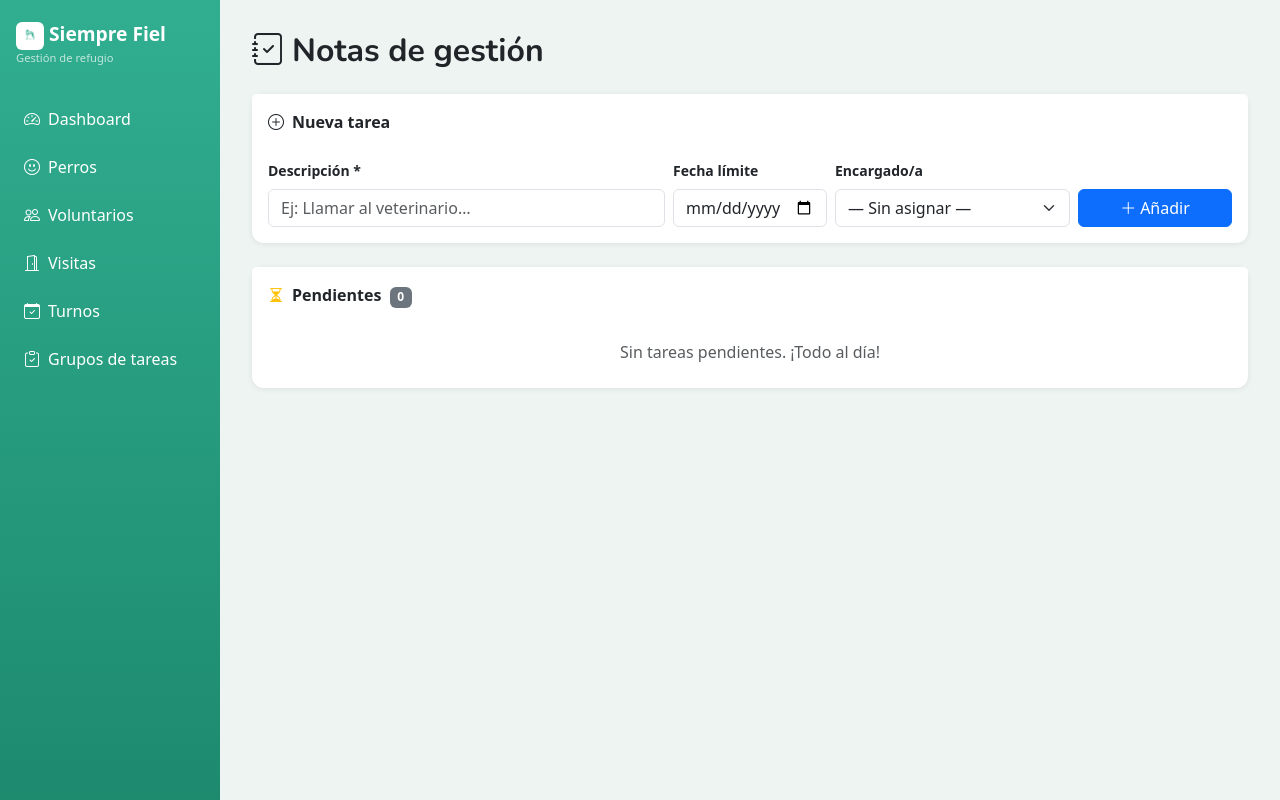
After one commit to Rodry03/siempreFiel, a FastAPI app: template app/templates/notas/list.html in a window 1280 px wide. The commit adds this page. Run offline with FastAPI, Linux system fonts and the light colour scheme; the template is opened without the code that fills it, so the values that code supplies are empty; parts of the project's set-up code (start-up, migrations or seed data) failed here and were passed over.

Commit message:
tareas de junta: creada nueva seccion

```diff
--- a/app/auth.py
+++ b/app/auth.py
@@ -48,6 +48,20 @@ def require_not_veterano(request: Request):
     return user
 
 
+def require_directiva(request: Request):
+    user = getattr(request.state, "current_user", None)
+    if not user:
+        raise NotAuthenticated()
+    from app.models import RolUsuario, PerfilVoluntario
+    if user.rol == RolUsuario.admin:
+        return user
+    if user.voluntario and user.voluntario.perfil in (
+        PerfilVoluntario.directiva, PerfilVoluntario.apoyo_en_junta
+    ):
+        return user
+    raise NotAuthorized()
+
+
 def flash(request: Request, message: str, category: str = "success") -> None:
     msgs = request.session.get("_flash", [])
     msgs.append({"category": category, "message": message})
@@ -67,9 +81,12 @@ class CurrentUserMiddleware:
             if user_id:
                 from app.database import SessionLocal
                 from app.models import Usuario
+                from sqlalchemy.orm import joinedload
                 db = SessionLocal()
                 try:
-                    user = db.query(Usuario).filter(
+                    user = db.query(Usuario).options(
+                        joinedload(Usuario.voluntario)
+                    ).filter(
                         Usuario.id == user_id,
                         Usuario.activo == True,
                     ).first()
--- a/app/main.py
+++ b/app/main.py
@@ -6,7 +6,7 @@ from starlette.exceptions import HTTPException as StarletteHTTPException
 from starlette.middleware.sessions import SessionMiddleware
 from app.templates_config import templates
 from app.database import init_db
-from app.routers import dashboard, perros, voluntarios, turnos, turnos_admin, visitas, usuarios, tareas
+from app.routers import dashboard, perros, voluntarios, turnos, turnos_admin, visitas, usuarios, tareas, notas
 from app.routers import login as login_router
 from app.auth import NotAuthenticated, NotAuthorized, CurrentUserMiddleware
 
@@ -41,6 +41,7 @@ app.include_router(turnos_admin.router)
 app.include_router(visitas.router)
 app.include_router(usuarios.router)
 app.include_router(tareas.router)
+app.include_router(notas.router)
 
 
 @app.exception_handler(StarletteHTTPException)
--- a/app/templates/base.html
+++ b/app/templates/base.html
@@ -120,8 +120,14 @@
       </a>
       {% endif %}
       <a class="nav-link {% if '/tareas' in request.url.path %}active{% endif %}" href="/tareas/">
-        <i class="bi bi-clipboard-check me-2"></i>Tareas
+        <i class="bi bi-clipboard-check me-2"></i>Grupos de tareas
       </a>
+      {% set _u = request.state.current_user %}
+      {% if _u and (_u.rol.value == 'admin' or (_u.voluntario and _u.voluntario.perfil.value in ('directiva', 'apoyo_en_junta'))) %}
+      <a class="nav-link {% if '/notas' in request.url.path %}active{% endif %}" href="/notas/">
+        <i class="bi bi-journal-check me-2"></i>Notas
+      </a>
+      {% endif %}
       {% if request.state.current_user and request.state.current_user.rol.value == 'admin' %}
       <a class="nav-link {% if '/usuarios' in request.url.path %}active{% endif %}" href="/usuarios/">
         <i class="bi bi-shield-lock me-2"></i>Usuarios
@@ -182,8 +188,14 @@
         </a>
         {% endif %}
         <a class="nav-link {% if '/tareas' in request.url.path %}active{% endif %}" href="/tareas/">
-          <i class="bi bi-clipboard-check me-2"></i>Tareas
+          <i class="bi bi-clipboard-check me-2"></i>Grupos de tareas
         </a>
+        {% set _u = request.state.current_user %}
+        {% if _u and (_u.rol.value == 'admin' or (_u.voluntario and _u.voluntario.perfil.value in ('directiva', 'apoyo_en_junta'))) %}
+        <a class="nav-link {% if '/notas' in request.url.path %}active{% endif %}" href="/notas/">
+          <i class="bi bi-journal-check me-2"></i>Notas
+        </a>
+        {% endif %}
         {% if request.state.current_user and request.state.current_user.rol.value == 'admin' %}
         <a class="nav-link {% if '/usuarios' in request.url.path %}active{% endif %}" href="/usuarios/">
           <i class="bi bi-shield-lock me-2"></i>Usuarios
--- /dev/null
+++ b/app/templates/notas/list.html
@@ -0,0 +1,155 @@
+{% extends "base.html" %}
+{% block title %}Notas de gestión{% endblock %}
+
+{% block content %}
+<div class="d-flex justify-content-between align-items-center mb-4">
+  <h2 class="fw-bold mb-0"><i class="bi bi-journal-check me-2"></i>Notas de gestión</h2>
+</div>
+
+<!-- Formulario nueva nota -->
+<div class="card mb-4">
+  <div class="card-header bg-white fw-semibold border-0 pt-3">
+    <i class="bi bi-plus-circle me-2"></i>Nueva tarea
+  </div>
+  <div class="card-body">
+    <form method="post" action="/notas/nueva">
+      <div class="row g-2 align-items-end">
+        <div class="col-md-5">
+          <label class="form-label small fw-semibold">Descripción *</label>
+          <input type="text" name="texto" class="form-control" placeholder="Ej: Llamar al veterinario…" required>
+        </div>
+        <div class="col-md-2">
+          <label class="form-label small fw-semibold">Fecha límite</label>
+          <input type="date" name="fecha_limite" class="form-control">
+        </div>
+        <div class="col-md-3">
+          <label class="form-label small fw-semibold">Encargado/a</label>
+          <select name="encargado_id" class="form-select">
+            <option value="">— Sin asignar —</option>
+            {% for v in encargados %}
+            <option value="{{ v.id }}">{{ v.nombre }} {{ v.apellido }}</option>
+            {% endfor %}
+          </select>
+        </div>
+        <div class="col-md-2">
+          <button type="submit" class="btn btn-primary w-100">
+            <i class="bi bi-plus-lg me-1"></i>Añadir
+          </button>
+        </div>
+      </div>
+    </form>
+  </div>
+</div>
+
+<!-- Tareas pendientes -->
+<div class="card mb-4">
+  <div class="card-header bg-white fw-semibold border-0 pt-3 d-flex justify-content-between align-items-center">
+    <span><i class="bi bi-hourglass-split me-2 text-warning"></i>Pendientes
+      <span class="badge bg-secondary ms-1">{{ pendientes | length }}</span>
+    </span>
+  </div>
+  <div class="card-body p-0">
+    {% if pendientes %}
+    <ul class="list-group list-group-flush">
+      {% for n in pendientes %}
+      {% set vencida = n.fecha_limite and n.fecha_limite < hoy %}
+      {% set hoy_mismo = n.fecha_limite and n.fecha_limite == hoy %}
+      <li class="list-group-item d-flex align-items-start gap-3 py-3
+        {% if vencida %}border-start border-danger border-3{% elif hoy_mismo %}border-start border-warning border-3{% endif %}">
+        <!-- Botón completar -->
+        <form method="post" action="/notas/{{ n.id }}/completar" class="mt-1">
+          <button type="submit" class="btn btn-sm btn-outline-success rounded-circle p-0"
+                  style="width:26px;height:26px;" title="Marcar como hecha">
+            <i class="bi bi-check-lg"></i>
+          </button>
+        </form>
+        <!-- Contenido -->
+        <div class="flex-grow-1">
+          <div class="fw-semibold">{{ n.texto }}</div>
+          <div class="d-flex gap-3 mt-1 flex-wrap">
+            {% if n.fecha_limite %}
+            <span class="small {% if vencida %}text-danger fw-semibold{% elif hoy_mismo %}text-warning fw-semibold{% else %}text-muted{% endif %}">
+              <i class="bi bi-calendar-event me-1"></i>
+              {% if vencida %}Venció el {% elif hoy_mismo %}Hoy — {% else %}Antes del {% endif %}
+              {{ n.fecha_limite.strftime('%d/%m/%Y') }}
+            </span>
+            {% endif %}
+            {% if n.encargado %}
+            <span class="small text-muted">
+              <i class="bi bi-person me-1"></i>{{ n.encargado.nombre }} {{ n.encargado.apellido }}
+            </span>
+            {% endif %}
+            <span class="small text-muted">
+              <i class="bi bi-clock me-1"></i>Añadida el {{ n.fecha_creacion.strftime('%d/%m/%Y') }}
+            </span>
+          </div>
+        </div>
+        <!-- Eliminar -->
+        <form method="post" action="/notas/{{ n.id }}/eliminar"
+              onsubmit="return confirm('¿Eliminar esta tarea?')" class="mt-1">
+          <button type="submit" class="btn btn-sm btn-outline-danger rounded-circle p-0"
+                  style="width:26px;height:26px;">
+            <i class="bi bi-trash"></i>
+          </button>
+        </form>
+      </li>
+      {% endfor %}
+    </ul>
+    {% else %}
+    <p class="text-muted text-center py-4 mb-0">Sin tareas pendientes. ¡Todo al día!</p>
+    {% endif %}
+  </div>
+</div>
+
+<!-- Tareas completadas -->
+{% if hechas %}
+<div class="card">
+  <div class="card-header bg-white border-0 pt-3" style="cursor:pointer;"
+       data-bs-toggle="collapse" data-bs-target="#hechasCollapse">
+    <span class="fw-semibold text-muted">
+      <i class="bi bi-check-circle me-2 text-success"></i>Completadas
+      <span class="badge bg-success ms-1">{{ hechas | length }}</span>
+      <i class="bi bi-chevron-down ms-2 small"></i>
+    </span>
+  </div>
+  <div class="collapse" id="hechasCollapse">
+    <ul class="list-group list-group-flush">
+      {% for n in hechas %}
+      <li class="list-group-item d-flex align-items-start gap-3 py-3 opacity-60">
+        <!-- Botón deshacer -->
+        <form method="post" action="/notas/{{ n.id }}/completar" class="mt-1">
+          <button type="submit" class="btn btn-sm btn-success rounded-circle p-0"
+                  style="width:26px;height:26px;" title="Marcar como pendiente">
+            <i class="bi bi-check-lg"></i>
+          </button>
+        </form>
+        <div class="flex-grow-1">
+          <div class="text-decoration-line-through text-muted">{{ n.texto }}</div>
+          <div class="d-flex gap-3 mt-1 flex-wrap">
+            {% if n.fecha_limite %}
+            <span class="small text-muted">
+              <i class="bi bi-calendar-event me-1"></i>{{ n.fecha_limite.strftime('%d/%m/%Y') }}
+            </span>
+            {% endif %}
+            {% if n.encargado %}
+            <span class="small text-muted">
+              <i class="bi bi-person me-1"></i>{{ n.encargado.nombre }} {{ n.encargado.apellido }}
+            </span>
+            {% endif %}
+          </div>
+        </div>
+        <form method="post" action="/notas/{{ n.id }}/eliminar"
+              onsubmit="return confirm('¿Eliminar esta tarea?')" class="mt-1">
+          <button type="submit" class="btn btn-sm btn-outline-secondary rounded-circle p-0"
+                  style="width:26px;height:26px;">
+            <i class="bi bi-trash"></i>
+          </button>
+        </form>
+      </li>
+      {% endfor %}
+    </ul>
+  </div>
+</div>
+{% endif %}
+
+{% endblock %}
```
Also changed, not shown: app/models.py (+13 -0 lines), app/routers/notas.py (added, +83 -0 lines).
